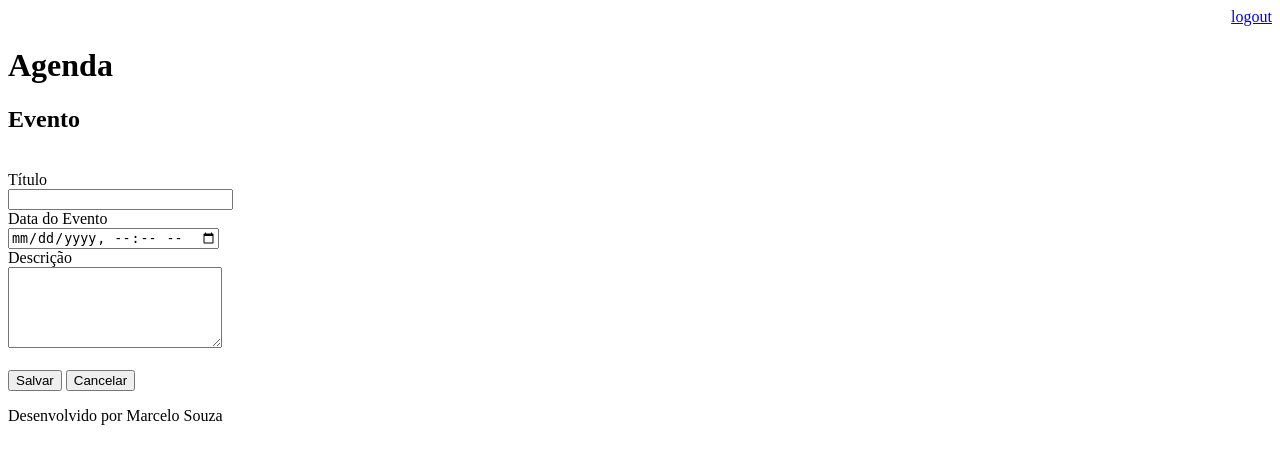
After one commit to magosou/agenda_nova, a Django app: page /agenda/evento/ in a window 1280 px wide. The commit adds this page. Shown: the top 464 px of the page. Run offline with Django 3.2, Linux system fonts and the light colour scheme; a user stored in the database is signed in.

Commit message:
Criação da pagina de inserção de eventos e incluído o gitignore para ignorar os arquivos compilados

```diff
--- a/agenda/urls.py
+++ b/agenda/urls.py
@@ -21,6 +21,8 @@ from django.views.generic import RedirectView
 urlpatterns = [
     path('admin/', admin.site.urls),
     path('agenda/', views.lista_eventos),
+    path('agenda/evento/', views.evento),
+    path('agenda/evento/submit', views.submit_evento),
     path('', RedirectView.as_view(url='/agenda/') ),# redireciona para a pagina indice escolhida
     path('login/', views.login_user),
     path('login/submit', views.submit_login),
--- a/core/views.py
+++ b/core/views.py
@@ -35,3 +35,19 @@ def lista_eventos(request):
     evento = Evento.objects.filter(usuario=usuario)
     dados = {'eventos' : evento}
     return render(request, 'agenda.html', dados)
+
+
+@login_required(login_url='/login/')
+def evento(request):
+    return render(request, 'evento.html')
+
+@login_required(login_url='/login/')
+def submit_evento(request):
+    if request.POST:
+        titulo = request.POST.get('titulo')
+        data_evento = request.POST.get('data_evento')
+        descricao = request.POST.get('descricao')
+        usuario = request.user
+        Evento.objects.create(titulo=titulo, data_evento=data_evento, descricao=descricao, usuario=usuario)
+
+    return redirect('/')
--- a/templates/agenda.html
+++ b/templates/agenda.html
@@ -1,7 +1,9 @@
 {% extends "model-page.html" %}
 {% block content %}
         <h2>Agendamentos</h2>
-
+        <a href="evento/">
+            <button type="button">Novo Evento</button>
+        </a>
         <ul>
             {% for evento in eventos %}
                     <li>{{ evento.titulo}} --  {{evento.get_data_evento}} -- {{evento.descricao}}</li>
--- /dev/null
+++ b/templates/evento.html
@@ -0,0 +1,27 @@
+{% extends 'model-page.html' %}
+
+{% block content%}
+
+    <h2>Evento</h2>
+    <br>
+    <form action="submit" method="post">{% csrf_token %}
+        <label>Título</label>
+        <br>
+        <input type="text" name="titulo" size="25">
+        <br>
+        <label>Data do Evento</label>
+        <br>
+        <input type="datetime-local" name="data_evento">
+        <br>
+        <label>Descrição</label>
+        <br>
+        <textarea name="descricao" rows="5" cols="24"></textarea>
+        <br><br>
+        <button type="submit">Salvar</button>
+        <a href="/">
+            <button type="button">Cancelar</button>
+        </a>
+    </form>
+
+
+{% endblock %}
```
Also changed, not shown: core/migrations/0001_initial.py (added), core/migrations/0002_auto_20200325_1544.py (added), db.sqlite3, 1 other file.
